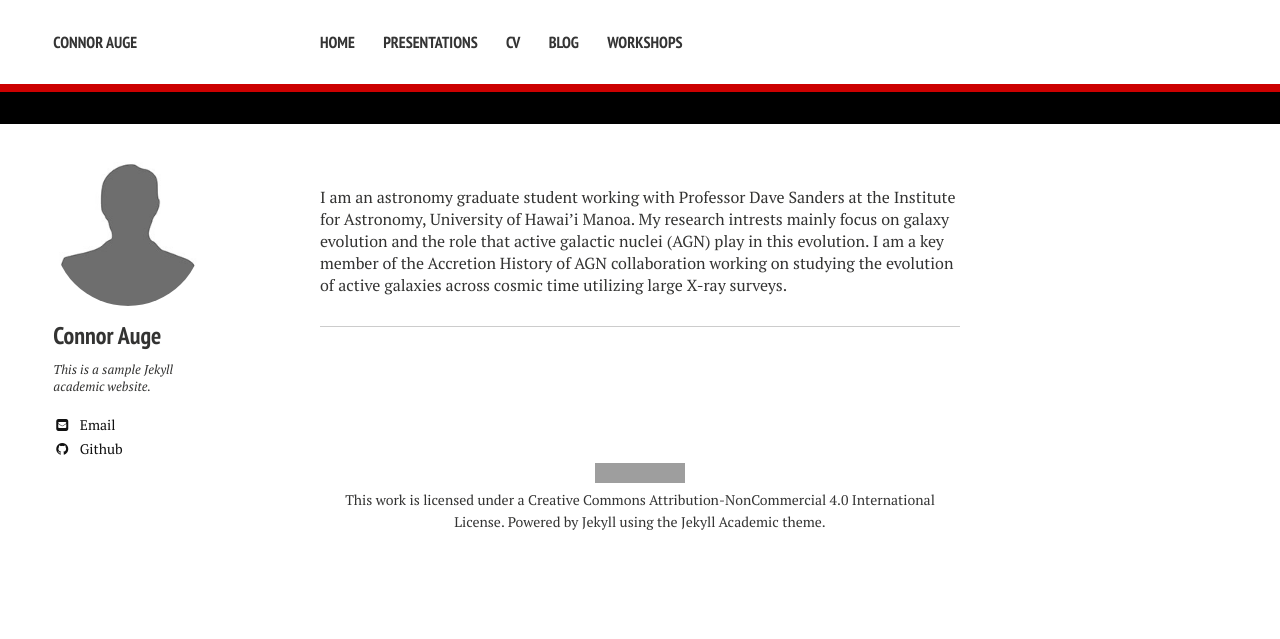
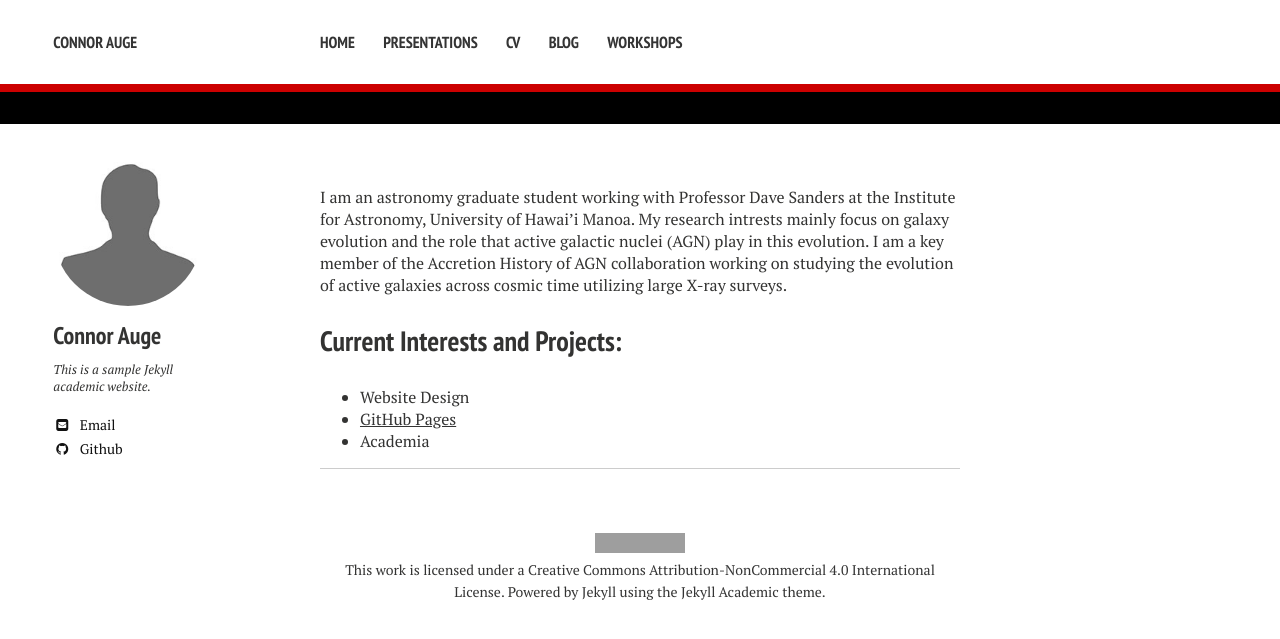
Before and after one commit to cwauge/cwauge.github.io, a Jekyll site: the page built from index.md, in a window 1280 px wide. Shown: the top 639 px of the page. Built offline with Jekyll 4.4.1, drawn with Linux system fonts in a browser that asks for light colours; nearby versions of some CDN libraries; grey boxes are pictures that could not be loaded.

Commit message:
Update index.md

```diff
--- a/index.md
+++ b/index.md
@@ -4,3 +4,9 @@ excerpt: "About Me..."
 ---
 
 I am an astronomy graduate student working with Professor Dave Sanders at the Institute for Astronomy, University of Hawai'i Manoa. My research intrests mainly focus on galaxy evolution and the role that active galactic nuclei (AGN) play in this evolution. I am a key member of the Accretion History of AGN collaboration working on studying the evolution of active galaxies across cosmic time utilizing large X-ray surveys.
+
+## Current Interests and Projects:
+
+- Website Design
+- [GitHub Pages](http://laderast.github.io)
+- Academia
```
